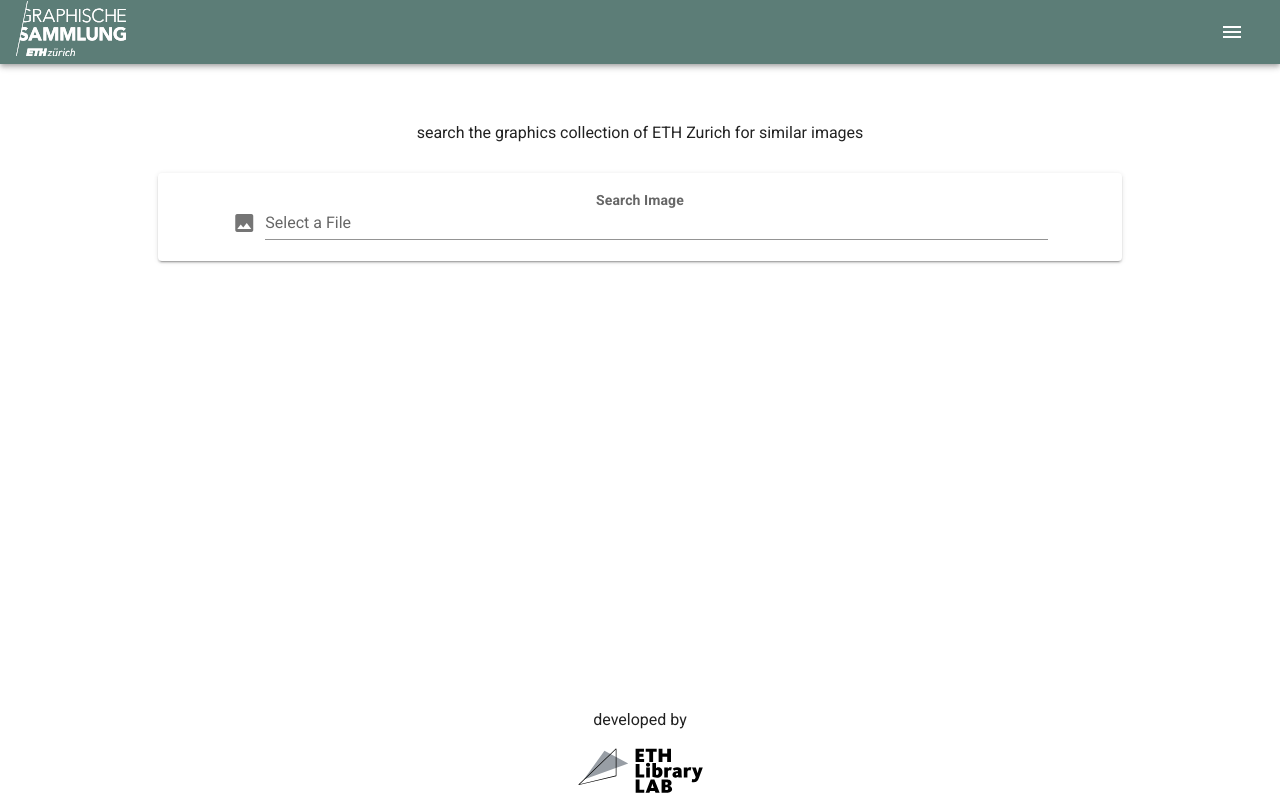
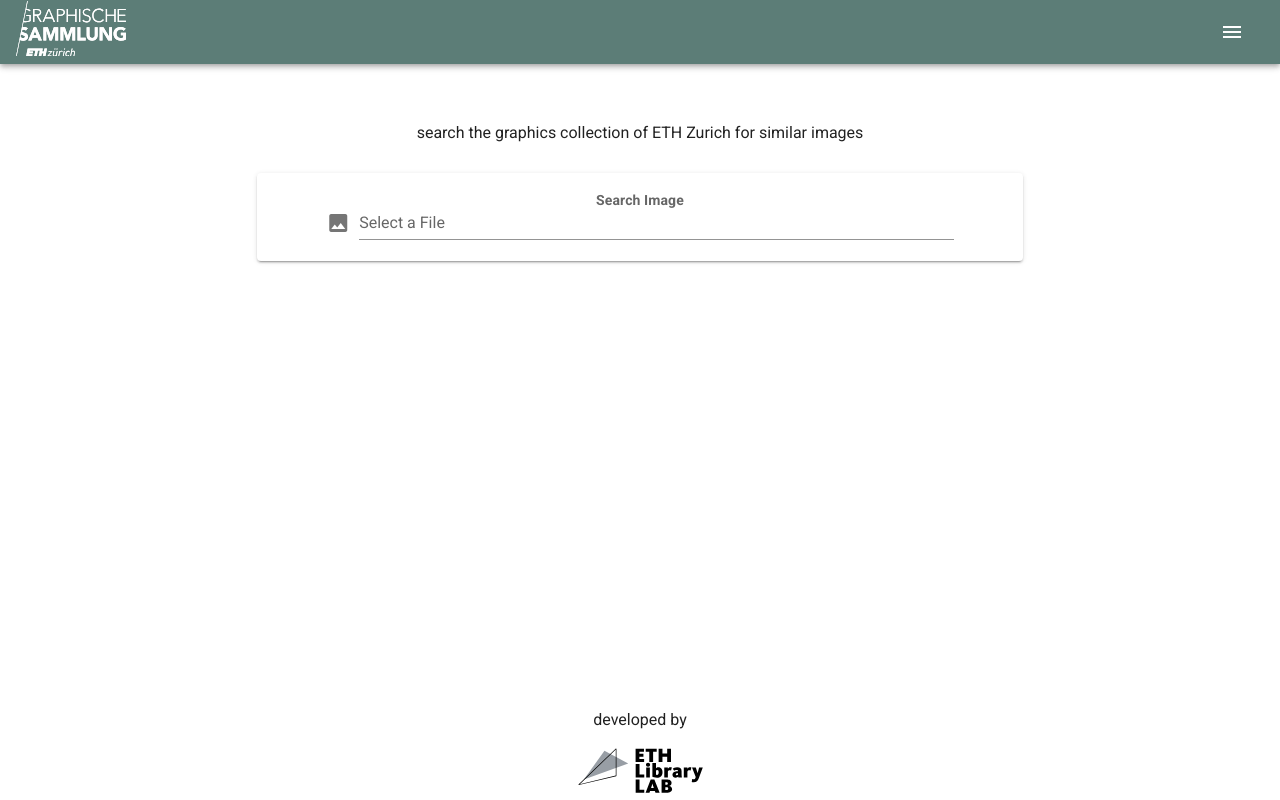
Before and after one commit to eth-library-lab/open-image-search, a Vue app in the folder frontend/pwa/: page / in a window 1280 px wide. Built offline with nearby package versions, Linux system fonts and the light colour scheme.

Commit message:
layout improvements

```diff
--- a/frontend/pwa/src/components/ImageSelector.vue
+++ b/frontend/pwa/src/components/ImageSelector.vue
@@ -1,13 +1,23 @@
 <template>
     <div>
         <v-container v-if="!isFileSelected" class='mt-2'>
-            <v-col class='tight' align="center">
-                <p class='tight' >search the graphics collection of ETH Zurich for similar images</p>
+            <v-col
+                class='tight'
+                align="center">
+                <p class='tight' >
+                    search the graphics collection of ETH Zurich for similar images
+                </p>
             </v-col>
         </v-container>
-      <v-container class="my-0 py-0">
+      <v-container class="my-0 py-0" >
        <v-row class="mt-0 pt-0" align="center" justify="center">
-        <v-col class="mt-0 pt-0" xs="12" sm="11" md="10" lg="10" align="center">
+        <v-col
+            class="mt-0 pt-0"
+            xs="12"
+            sm="11"
+            md="10"
+            lg="8"
+            align="center">
             <v-card >
                 <v-card-text class="font-weight-bold my-1 pb-1">Search Image</v-card-text>
                 <v-row align="center" justify="center">
@@ -21,20 +31,23 @@
                         </div>
                     </v-col>
                     <v-col class="ma-0 py-0"
+
                         align-self="end">
                         <v-file-input
+                            v-model="selectedFile"
                             class="ma-0 py-0"
-                            v-model="selectedFile"
                             show-size
                             accept="image/png, image/jpeg, image/bmp"
                             placeholder="Select a File"
                             prepend-icon="mdi-image"
+                            color="primary"
                             @change="previewFile(selectedFile)"
                             @click:clear="clearResults()"
                         ></v-file-input>
                     </v-col>
                 </v-row>
-                <!-- <v-row >
+                <!-- Disused Cancel button
+                    <v-row >
                     <v-col justify="center" v-if="resultsLoaded" class="ma-0 pa-0">
                         <v-icon
                             @click="clearResults()"
@@ -88,6 +101,7 @@ export default {
             this.changeResultsLoadedStatus(true)
         },
         previewFile(imageFile) {
+            this.clearResults()
             this.removeExistingPreview()
             let reader = new FileReader()
             reader.readAsDataURL(imageFile)
--- a/frontend/pwa/src/components/SearchResults.vue
+++ b/frontend/pwa/src/components/SearchResults.vue
@@ -25,15 +25,16 @@
                     <v-card
                         v-for="object in searchResults"
                         :key="object.id"
-                        class="pa-2 justify-center"
+                        :href="object.detail_url"
+                        target="_blank"
+                        class="pa-2 ma-1 justify-center"
                         align="center"
                         justify="center"
+                        elevation="1"
                         outlined>
                         <div>
-                            <a v-bind:href="object.detail_url" target="_blank">
                             <p>{{ object.title }}</p>
                             <img v-bind:src="object.image_url.replace('resolution=superImageResolution', 'resolution=mediumImageResolution')" height="200" >
-                            </a>
                         </div>
                     </v-card>
                 </v-card>
@@ -71,7 +72,7 @@ export default {
 <style lang="css" scoped>
 .results-wrapper {
   overflow-y: auto;
-  height: 60vh;
+  height: 45vh;
   display: flex;
   flex-flow: column;
   align-items: center;
```
